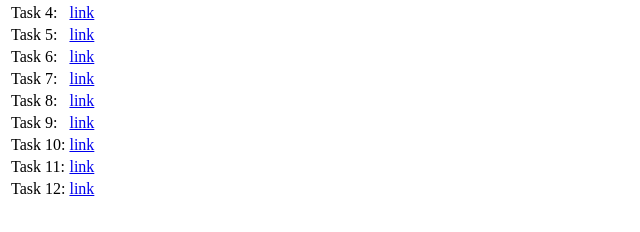
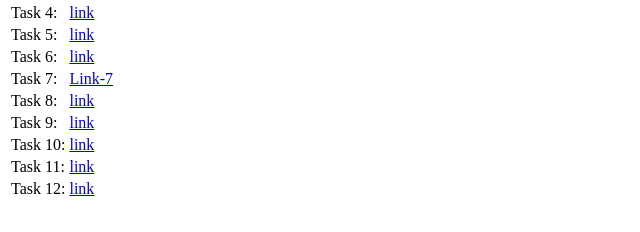
Before and after one commit to Pulkit1822/Ethnus-MERN-Assignmnent, a plain HTML site: page index.html in a window 1280 px wide. Shown: the part 166-398 px from the top of the page, 0-640 px from the left. Drawn offline with Linux system fonts and the light colour scheme.

Commit message:
Update index.html

```diff
--- a/index.html
+++ b/index.html
@@ -41,7 +41,7 @@
 
         <tr>
             <td>Task 7:</td>
-            <td> <a href="https://github.com/Pulkit1822/Ethnus-MERN-Assignmnent/tree/main/task7" id="a">link</a></td>
+            <td> <a href="./task1.html" target="_self">Link-7</a></td>
         </tr>
 
         <tr>
```
